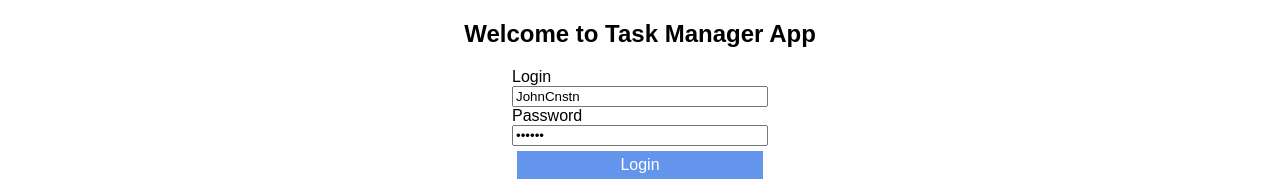
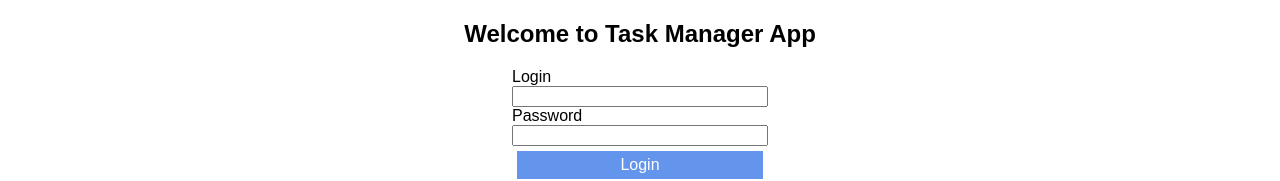
Before and after one commit to JohnCnstn/TaskManager, a React (Create React App) app in the folder client/: page / in a window 1280 px wide. Shown: the top 181 px of the page. Built offline with nearby package versions, Linux system fonts and the light colour scheme; the HTML template or start-up script is replaced by a standard one.

Commit message:
Fix Login value

```diff
--- a/client/src/App.tsx
+++ b/client/src/App.tsx
@@ -15,8 +15,8 @@ class App extends React.Component<any, any> {
 
         this.state = {
             role: 'none',
-            userName: 'JohnCnstn',
-            password: 'faster',
+            userName: '',
+            password: '',
             classname: 'login-box'
         };
     }
@@ -75,7 +75,7 @@ class App extends React.Component<any, any> {
     }
 
     logout() {
-        this.setState({role: 'none', classname: 'login-box'});
+        this.setState({role: 'none', classname: 'login-box', userName: '', password: ''});
     }
 
     render() {
```
